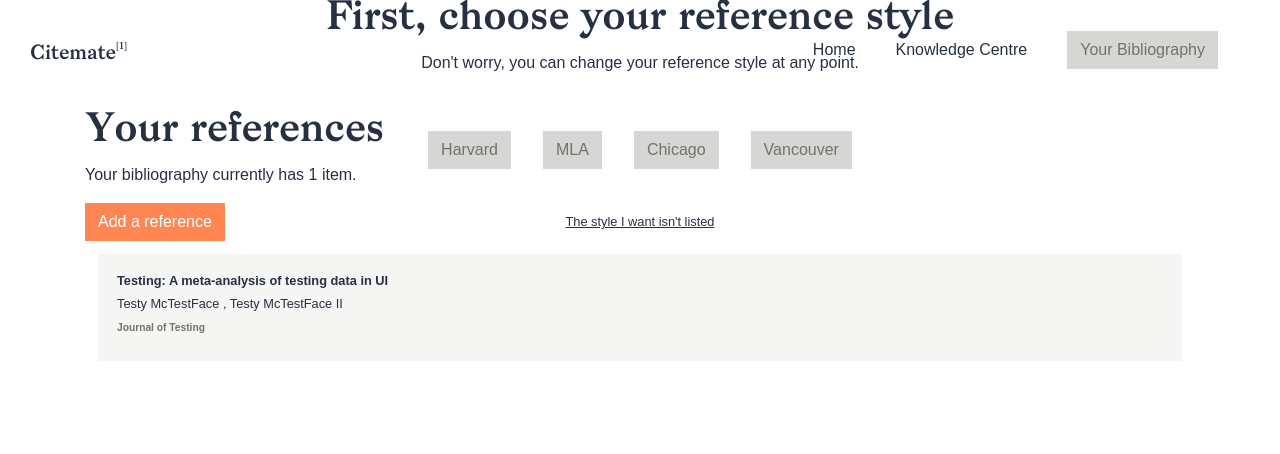
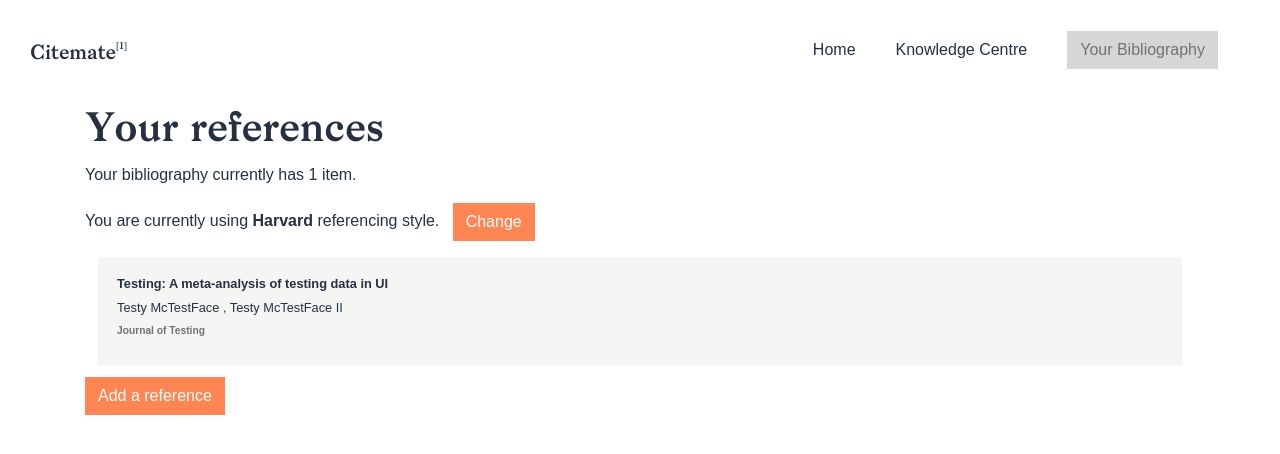
Before and after one commit to honsaar/Citemate, a Vue app: page /cite in a window 1280 px wide. Both pictures are taken after a click on the button "That looks correct". Shown: the top 454 px of the page. Built offline with nearby package versions, Linux system fonts and the light colour scheme; a web font is replaced by a local one.

Commit message:
Bibliography list changes

```diff
--- a/src/App.vue
+++ b/src/App.vue
@@ -88,7 +88,7 @@
 }
 .hero {
   text-align: center;
-min-height: 600px;
+min-height: 500px;
 padding-top: 15em;
 background: #f5f6f3;
 padding-bottom: 2em;
--- a/src/views/Cite.vue
+++ b/src/views/Cite.vue
@@ -100,7 +100,7 @@
 
 
  <!-- show paper details -->
-      <div class="results container" style="max-width: 60%;margin-left: auto;margin-right: auto;">
+      <div class="results container" style="margin-left: auto;margin-right: auto;">
         <div class="resultCard" v-if="adding != undefined">
           <b-row>
             <b-col>
@@ -161,8 +161,9 @@
         <div class="results container" v-if="!searching && !adding && !addingSource">
           <h1 class="brand">Your references</h1>
           <p class="subtitle">Your bibliography currently has {{bibliography.length}} item<span v-if="bibliography.length > 1">s</span>.</p>
+          <p>You are currently using <strong>{{selected}}</strong> referencing style. &nbsp;&nbsp;<b-button variant="primary" class="primeButt" @click="selected = ''">Change</b-button></p>
 
-          <b-button variant="primary" class="primeButt" @click="addingSource = true">Add a reference</b-button>
+
 
         <div class="resultCard" v-for="(paper, key) in bibliography" :key="key">
 
@@ -178,6 +179,7 @@
               <p class="journalPill">{{paper.journal}}</p>
 
         </div>
+        <b-button variant="primary" class="primeButt" @click="addingSource = true">Add a reference</b-button>
       </div>
 
 
@@ -244,7 +246,7 @@ export default {
         { value: "APA", text: "APA" },
         { value: "CSIRO", text: "CSIRO" }
       ],
-      selected: "",
+      selected: "Harvard",
       sourceType: "",
       searching: false,
       loading: false,
```
